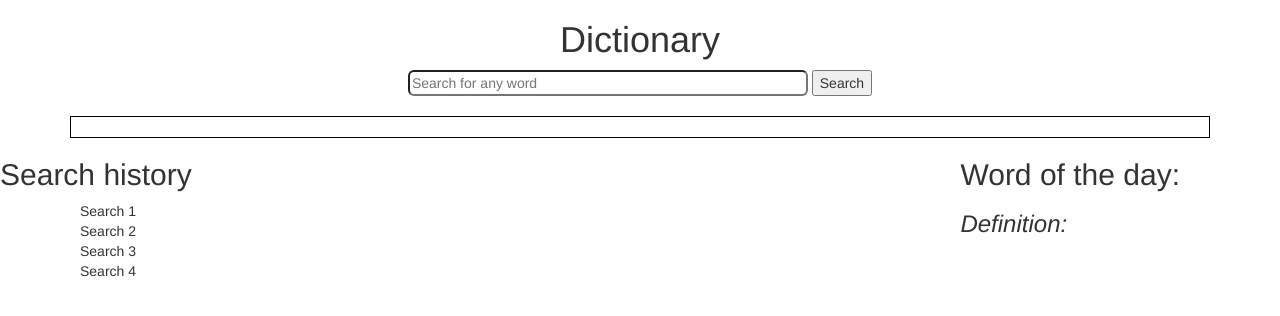
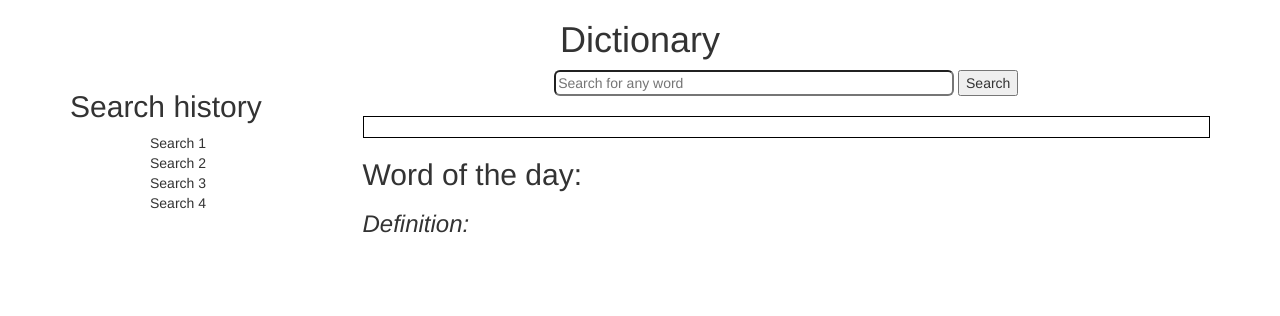
Before and after one commit to b-frazier/dictionary-app, a plain HTML site: page index.html in a window 1280 px wide. Drawn offline with nearby package versions, Linux system fonts and the light colour scheme; no server answers.

Commit message:
added containers and some css

```diff
--- a/assets/style.css
+++ b/assets/style.css
@@ -13,3 +13,7 @@
     margin-right: 100px;
 
 }
+
+.search-history {
+    cursor: pointer;
+}
--- a/index.html
+++ b/index.html
@@ -14,14 +14,28 @@
 </head>
 
 <body>
-  <div>
+
   <header class="header">
-      <div class="text-center header-title">
+    <nav class="text-center header-title">
       <h1>Dictionary</h1>
+    </nav>
+  </header>
+
+  <main class="container">
+
+    <div class="row">
+      <aside class="col-md-3">
+        <div class="search-history">
+          <h2> Search history </h2>
+          <ul id="search-history">
+            <ol>Search 1</ol>
+            <ol>Search 2</ol>
+            <ol>Search 3</ol>
+            <ol>Search 4</ol>
+          </ul>
         </div>
-    </header>
-  </div>
-  <div class="container">
+      </aside>
+      <section class="main-container col-md-9">
         <div class="container-search">
           <div class="container-search-input text-center ">
             <input type="text" id="search" placeholder="Search for any word"> <button id="search-button">Search</button>
@@ -38,9 +52,7 @@
             <p id="definition"></p>
           </div>
         </div>
-  </div>
-
-  <div class="word-of-the-day pull-right">
+        <div class="word-of-the-day">
           <h2>Word of the day: </h2>
           <h2 id="daily-word"></h2>
 
@@ -49,16 +61,15 @@
             <h3 id="daily-meaning"></h3>
           </div>
         </div>
+      </section>
+    </div>
 
-  <div class="search-history">
-    <h2> Search history </h2>
-    <ul id="search-history">
-      <ol>Search 1</ol>
-      <ol>Search 2</ol>
-      <ol>Search 3</ol>
-      <ol>Search 4</ol>
-    </ul>
-  </div>
+  </main>
+
+
+
+
+
   <script src="assets/script.js"></script>
 </body>
 
```
Lines whose indentation alone changed are shown as unchanged.
